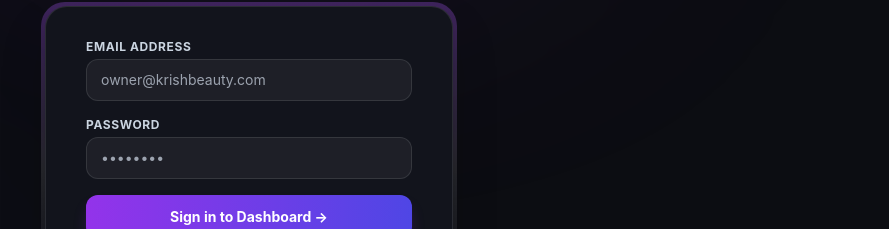
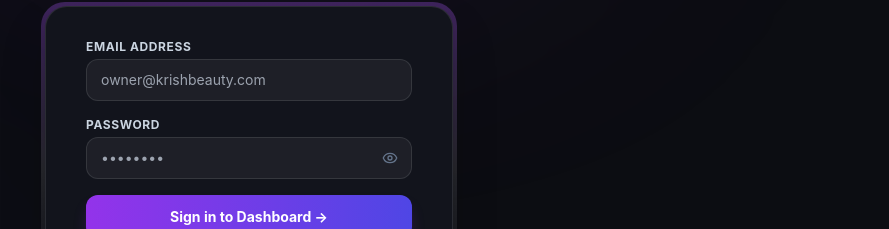
Before and after one commit to digitalgalaxy200-VibeC/bizaid, a Next.js app: page /auth/login in a window 1280 px wide. Shown: the part 295-524 px from the top of the page, without its empty margins (391-1280 px from the left). Built offline with nearby package versions, Linux system fonts and the light colour scheme.

Commit message:
feat(auth): add show/hide password toggle to login and signup

```diff
--- a/src/app/auth/login/page.tsx
+++ b/src/app/auth/login/page.tsx
@@ -4,6 +4,7 @@ import { useActionState } from "react";
 import Link from "next/link";
 import { loginAction } from "./actions";
 import { ThemeToggle } from "@/components/ThemeToggle";
+import { PasswordInput } from "@/components/PasswordInput";
 
 export default function LoginPage() {
   const [errorMessage, formAction, isPending] = useActionState(loginAction, undefined);
@@ -74,11 +75,11 @@ export default function LoginPage() {
                     Password
                   </label>
                 </div>
-                <input
-                  type="password"
+                <PasswordInput
                   name="password"
                   required
                   placeholder="••••••••"
+                  autoComplete="current-password"
                   className="w-full rounded-xl border border-slate-300 dark:border-white/10 bg-slate-50 dark:bg-white/5 px-3.5 py-2.5 text-sm text-slate-900 dark:text-slate-100 outline-none focus:border-purple-500 focus:ring-1 focus:ring-purple-500 transition-colors"
                 />
               </div>
--- a/src/app/auth/signup/page.tsx
+++ b/src/app/auth/signup/page.tsx
@@ -5,6 +5,7 @@ import { useRouter } from "next/navigation";
 import Link from "next/link";
 import { signIn } from "next-auth/react";
 import { ThemeToggle } from "@/components/ThemeToggle";
+import { PasswordInput } from "@/components/PasswordInput";
 
 export default function SignupPage() {
   const router = useRouter();
@@ -118,10 +119,10 @@ export default function SignupPage() {
 
             <div>
               <label className="block text-xs font-semibold text-slate-700 dark:text-slate-300 uppercase tracking-wider mb-1">Password</label>
-              <input
-                type="password"
+              <PasswordInput
                 required
                 minLength={8}
+                autoComplete="new-password"
                 value={formData.password}
                 onChange={(e) => setFormData({ ...formData, password: e.target.value })}
                 className="w-full rounded-xl border border-slate-300 dark:border-white/10 bg-white dark:bg-white/5 px-3.5 py-2.5 text-sm text-slate-900 dark:text-slate-100 outline-none focus:border-purple-500 focus:ring-1 focus:ring-purple-500"
--- /dev/null
+++ b/src/components/PasswordInput.tsx
@@ -0,0 +1,41 @@
+"use client";
+
+/**
+ * Password input with a show/hide (eye) toggle.
+ *
+ * Drop-in replacement for <input type="password" ... />: all input props are
+ * forwarded, and `className` styles the input itself (a right padding is
+ * added so text never runs under the toggle).
+ */
+import { useState, type InputHTMLAttributes } from "react";
+import { Eye, EyeOff } from "lucide-react";
+
+type PasswordInputProps = Omit<InputHTMLAttributes<HTMLInputElement>, "type">;
+
+export function PasswordInput({ className = "", ...props }: PasswordInputProps) {
+  const [visible, setVisible] = useState(false);
+
+  return (
+    <div className="relative">
+      <input
+        {...props}
+        type={visible ? "text" : "password"}
+        className={`${className} pr-11`}
+      />
+      <button
+        type="button"
+        onClick={() => setVisible((v) => !v)}
+        aria-label={visible ? "Hide password" : "Show password"}
+        aria-pressed={visible}
+        title={visible ? "Hide password" : "Show password"}
+        className="absolute inset-y-0 right-0 w-11 flex items-center justify-center rounded-r-xl text-slate-400 hover:text-slate-600 dark:text-slate-500 dark:hover:text-slate-200 transition-colors focus:outline-none focus-visible:ring-2 focus-visible:ring-purple-500"
+      >
+        {visible ? (
+          <EyeOff className="h-4 w-4" aria-hidden="true" />
+        ) : (
+          <Eye className="h-4 w-4" aria-hidden="true" />
+        )}
+      </button>
+    </div>
+  );
+}
```
